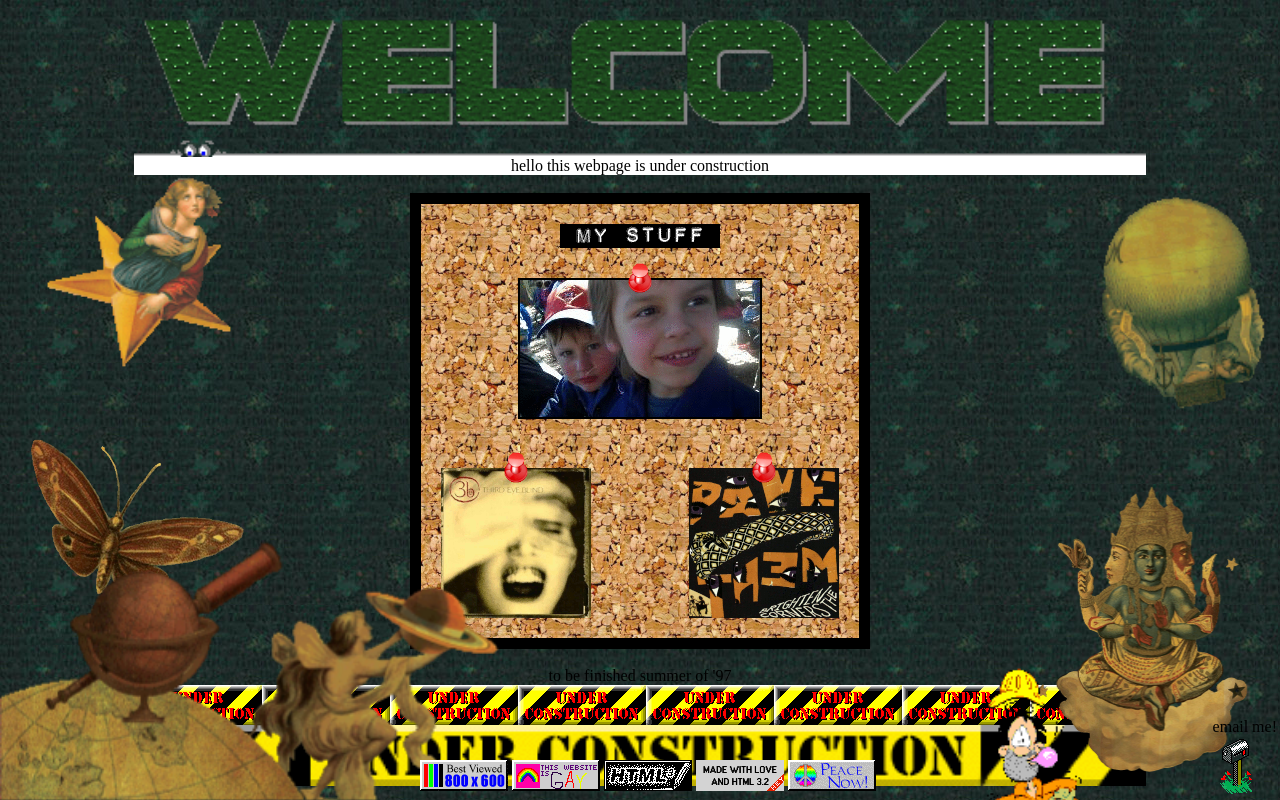
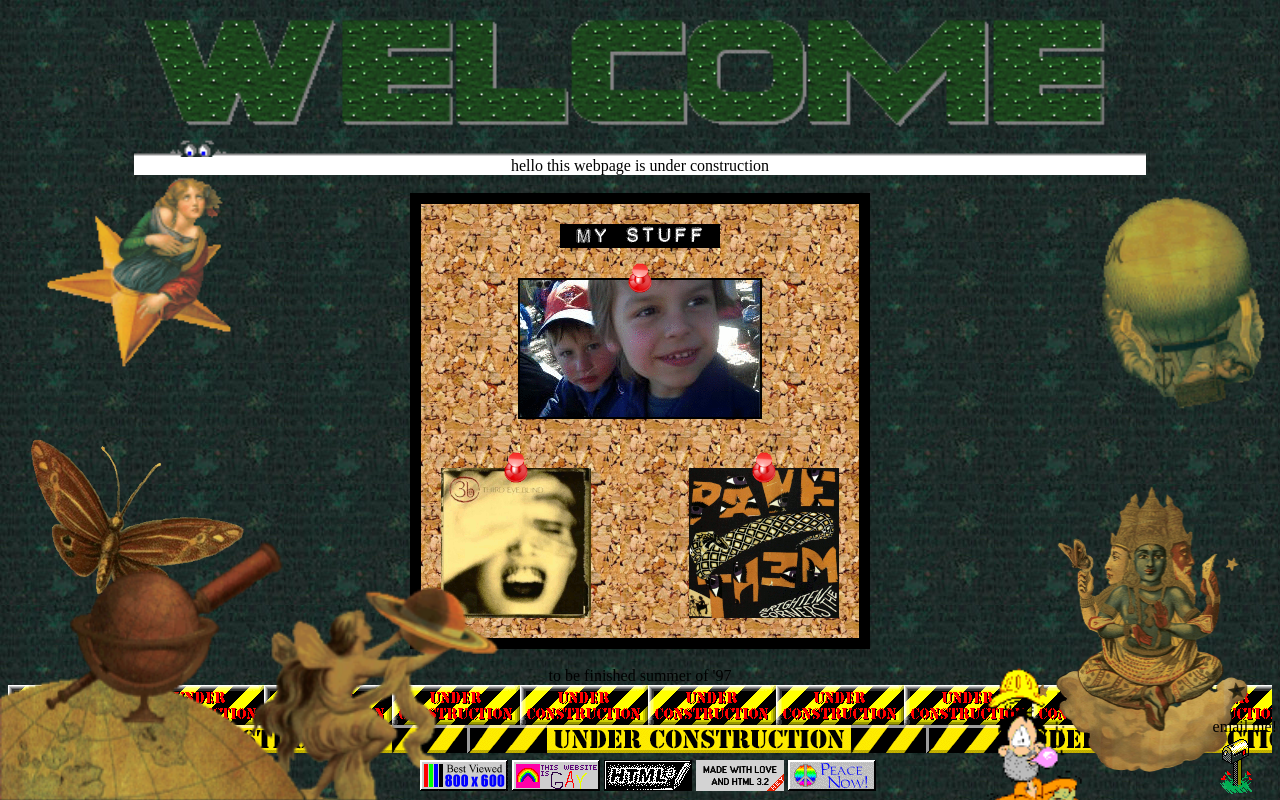
Before and after one commit to clemmers/oldinternet, a plain HTML site: page index.html in a window 1280 px wide. Drawn offline with Linux system fonts and the light colour scheme.

Commit message:
tweaaked under construnction

```diff
--- a/index.html
+++ b/index.html
@@ -67,7 +67,7 @@
       </tr>
       </table>
       <br>
-      <table width="80%" align="center" border="0" cellspacing="0" cellpadding="0">
+      <table width="100%" border="0" cellspacing="0" cellpadding="0">
         <tr>
           <td align="right" style="position: fixed; width: 80%; right: 10%;">
             <img src="./media/images/construction.gif" width="20%">
@@ -84,8 +84,8 @@
         </td>
       </tr>
       <tr>
-        <td>
-          <img src="./media/images/banner-c.gif" width="100%">
+        <td background="./media/images/banner-c.gif">
+          <img src="./media/images/banner-c.gif">
         </td>
       </tr>
     </table>
```
